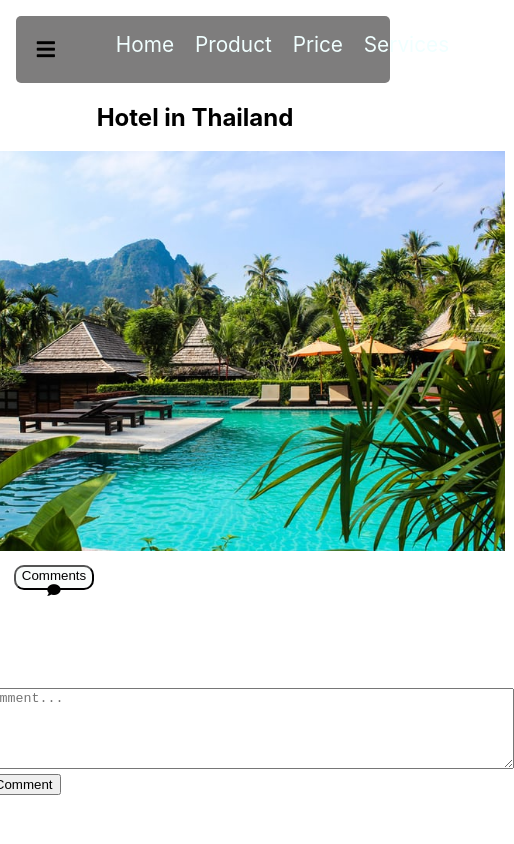
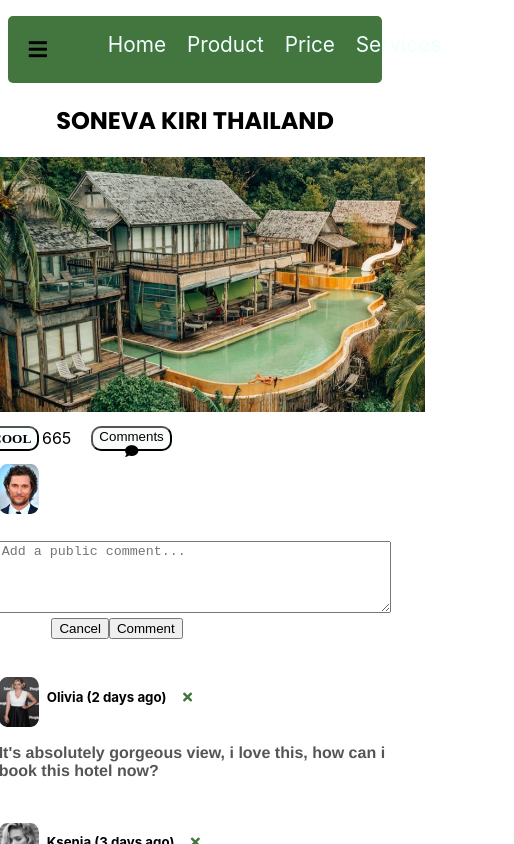
Before and after one commit to Be-positive/react-hotels, a React (Create React App) app: page / in a window 390 px wide. Both pictures are taken after a click on the button "Comments". Shown: the top 844 px of the page, 514 px wide, since content can reach past the window. Built offline with nearby package versions, Linux system fonts and the light colour scheme.

Commit message:
Changes in comment line, you include there clear button

```diff
--- a/src/App.js
+++ b/src/App.js
@@ -3,6 +3,7 @@
 import './App.css';
 import Navbar from './components/Navbar';
 import Main from './components/Main'
+import Countries from './components/Countries';
 
 
 function App() {
@@ -12,6 +13,8 @@
 
       <Main />
 
+      <Countries/>
+
 
 
     </div>
--- /dev/null
+++ b/src/components/Countries.js
@@ -0,0 +1,37 @@
+import React, {useEffect} from 'react'
+import './Countries.scss';
+
+const useEffectCountries = () => {
+
+    /* const Api = "https://restcountries.eu/rest/v2/all" */
+/*     const data = [
+        { id: 1, name: 'john' },
+        { id: 2, name: 'peter' },
+        { id: 3, name: 'susan' },
+        { id: 4, name: 'anna' },
+      ];
+    const [people, setPeople] = React.useState(data);
+
+    const removeItem = (id) => {
+        let newPeople = people.filter((person) => person.id !== id);
+        console.log(people)
+        setPeople(newPeople);
+    }; */
+
+
+
+    return (
+
+        <>
+        <main>
+            <h2>Countries and top Hotels</h2>
+
+
+        </main>
+
+
+        </>
+    )
+}
+
+export default useEffectCountries
--- /dev/null
+++ b/src/components/Countries.scss
@@ -0,0 +1,6 @@
+main {
+  display: flex;
+  justify-content: center;
+  align-items: center;
+  flex-direction: column;
+}
--- a/src/components/Main.js
+++ b/src/components/Main.js
@@ -1,5 +1,5 @@
-import React, {useEffect} from 'react'
-import Image1 from './images/hotel-thailand.jpg';
+import React, {useState} from 'react'
+import Image1 from './images/hotel-thailand3.jpg';
 import Image2 from './images/Olivia.jpg';
 import Image3 from './images/Ksenia.jpg';
 import Image4 from './images/Jone.jpg';
@@ -7,8 +7,8 @@
 /* import './Main.css';  */
 import './Main.scss';
 
-const Main = () => {
-    const[like, setLike] = React.useState(665)
+const UseStateMain = () => {
+    const[like, setLike] = useState(665)
 
     const clickHandler = () => {
         setLike((prev)=> prev + 1)
@@ -38,21 +38,23 @@
     const firstImage = <img src={Image2} alt="" height='50px' width='40px' style ={{borderRadius:'20%'}} />
     const secondImage = <img src={Image3} alt="" height='50px' width='40px' style ={{borderRadius:'20%'}} />
     const thirdImage = <img src={Image4} alt="" height='50px' width='40px' style ={{borderRadius:'20%'}} />
-    const fourthImage = <img src={Image5} alt="" height='50px' width='40px' style ={{borderRadius:'20%'}} />
+    /* const fourthImage = <img src={Image5} alt="" height='50px' width='40px' style ={{borderRadius:'20%'}} /> */
 
     /* const newComments = {id: 4, time: "(1 sec ago)", img: fourthImage, name: "Mathew", comment: "Ooo how is it possible, live like in the movie..." } */
 
     const data = [
         {id: 1, time: "(2 days ago)", img:firstImage, name: "Olivia", comment: "It's absolutely gorgeous view, i love this, how can i book this hotel now?"},
-        {id: 2, time: "(3 days ago)", img:secondImage, name: "Ksenia", comment: "We were in this hotel last summer, recommended 100%!"},
-        {id: 3, time: "(5 days ago)", img:thirdImage, name: "Jone", comment: "I love Thailand, i always meet there beautiful peoples with happy mood."},
+        {id: 2, time: "(3 days ago)", img:secondImage, name: "Ksenia", comment: "Great experience! I really love food here. I stayed at sunset villa. It’s a big and nice house. The bathroom,dressing room and toilet are not so convenient as they separated and not connected. The staffs are so nice and very helpful especially all the staffs at the beach."},
+        {id: 3, time: "(5 days ago)", img:thirdImage, name: "Jone", comment: "Unique experience here I would say from fresh fruits, fresh juices, free & good sport activities, kayaking in mangrove, spa & highlight afternoon “Tree Pod”. If you wanna enjoy vacation in remote area, private beach, do water sports (everything is free), of course with higher price you can choose to be here. "},
     ]
-    /* const[comment, setComment] = React.useState(data) */
+
+
 
     function newOne(e) {
         e.preventDefault(e);
 
         let div1 = document.createElement('div')
+        div1.id = "closeMyComm"
         let newDiv = document.getElementById('new-comment')
         newDiv.appendChild(div1);
         let div2 = document.createElement('div')
@@ -61,7 +63,11 @@
         img.src = "https://stuki-druki.com/biofoto3/matthew-mcconaughey-01.jpg"
         div2.appendChild(img)
         let h5 = document.createElement('h5')
-        h5.innerHTML = "Mathew (a few seconds ago)"
+        h5.innerHTML = "Matthew (a few seconds ago)"
+        let i = document.createElement('i')
+        i.className = 'fas fa-times'
+        i.onclick = function(){div1.className = "hideMyComment"}
+        h5.appendChild(i)
         div2.appendChild(h5)
         let h4 = document.createElement('h4')
         div1.appendChild(h4)
@@ -71,11 +77,27 @@
         } else {
             h4.innerHTML = textArea.value
         }
+        textArea.value = "";
+
+
+/*         const randomNum = Math.floor((Math.random() * 9999) + 1)
+        div1.id = randomNum
+        console.dir(h5) */
+
 
         //you can append smth before div, using insertBefore() methods, but it's more complicated
         //because even if you have child before, you print each time before this child
         // but you need -> any child needs appendent before this new append child! and so on
         //you can add eventListener with buttons, when you push 'enter' -> comments is published auto
+
+    }
+
+    const[comm, setComm] = useState(data);
+
+    const closeComment = (id) => {
+        let removeComment = comm.filter((pers) => pers.id !== id)
+        console.log(comm)
+        setComm(removeComment)
 
     }
 
@@ -95,8 +117,8 @@
     return (
 
         <main>
-            <h2>Hotel in Thailand </h2>
-            <img src={Image1} alt="" height='400px' width='620px' />
+            <h2>SONEVA KIRI THAILAND</h2>
+            <img className = "mainImage" src={Image1} alt="" /* height='400px' width='620px' */ />
             <div className='likes'>
                 <button className='btn' onClick={clickHandler}><i className="fas fa-heart">COOL</i></button>
                 <p>{like}</p>
@@ -107,7 +129,7 @@
                 <div className="myComment">
                     <img src={Image5} alt="" height='50px' width='40px' style ={{borderRadius:'20%'}} />
                     <label htmlFor="comment"></label>
-                    <textarea id = "textArea" cols="77" rows="5" placeholder='Add a public comment...'></textarea><br />
+                    <textarea id = "textArea" cols="88" rows="5" placeholder='Add a public comment...'></textarea><br />
                </div>
 
                <div className='btn-comments'>
@@ -115,16 +137,15 @@
                    <button onClick={newOne}>Comment</button>
                </div>
                <div id="new-comment"></div>
-               <div className="oldComments">{data.map((data) => {
-
-                   return <div className="oldOld" key={data.id}>
+               <div className="oldComments">{comm.map((pers) => {
+                   const {id, img, name, time, comment} = pers
+                   return <div className="oldOld" key={id}>
                             <div>
-                                <h4 style={{marginRight:'0.5em'}}>{data.img} </h4>
-                                <h5>{data.name} {data.time}</h5>
+                                <h4 style={{marginRight:'0.5em'}}>{img} </h4>
+                                <h5>{name} {time} <i id="closeCom" onClick={() => closeComment(id)} className={'fas fa-times'}></i></h5>
                             </div>
-                            <h4 className="oldComment">{data.comment}</h4>
-
-                          </div>
+                            <h4 className="oldComment">{comment}</h4>
+                        </div>
                })}
                </div>
             </form>
@@ -133,4 +154,4 @@
     )
 }
 
-export default Main
+export default UseStateMain
--- a/src/components/Main.scss
+++ b/src/components/Main.scss
@@ -1,15 +1,28 @@
+@import url("https://fonts.googleapis.com/css2?family=Poppins:wght@400;700&display=swap");
+
 main {
   display: flex;
   justify-content: center;
   align-items: center;
   flex-direction: column;
+
+  h2 {
+    font-family: "Poppins";
+  }
+
   form {
+    margin-right: 21em;
+    margin-left: 21.5em;
     display: flex;
     flex-direction: column;
     .myComment {
       img {
         margin-right: 0.75em;
         margin-bottom: 1.9em;
+      }
+      textarea {
+        width: 50em;
+        height: 5.5em;
       }
     }
     .btn-comments {
@@ -30,6 +43,11 @@
           }
           h5 {
             margin-top: 1em;
+            i {
+              margin-left: 1em;
+              cursor: pointer;
+              color: rgb(67, 117, 63);
+            }
           }
         }
         h4 {
@@ -54,6 +72,11 @@
           flex-direction: row;
           h5 {
             margin-top: 2.5em;
+            #closeCom {
+              margin-left: 1em;
+              cursor: pointer;
+              color: rgb(67, 117, 63);
+            }
           }
         }
       }
@@ -62,7 +85,7 @@
   .likes {
     display: flex;
     flex-direction: row;
-    margin-right: 25em;
+    margin-right: 46.5em;
     .btn2 {
       margin-top: 1em;
       height: 25px;
@@ -80,3 +103,153 @@
     }
   }
 }
+
+.hideMyComment {
+  display: none;
+}
+
+@media only screen and (max-width: 1422px) {
+  main {
+    #comments {
+      margin-right: 15em;
+      margin-left: 13.5em;
+      .myComment {
+        textarea {
+          width: 45em;
+          height: 5.5em;
+        }
+      }
+    }
+  }
+}
+@media only screen and (max-width: 1170px) {
+  main {
+    #comments {
+      margin-right: 12em;
+      margin-left: 6em;
+      .myComment {
+        textarea {
+          width: 47em;
+          height: 5.5em;
+        }
+      }
+    }
+  }
+}
+
+@media only screen and (max-width: 1028px) {
+  main {
+    .mainImage {
+      width: 800px;
+      height: 410px;
+    }
+    .likes {
+      margin-right: 36.5em;
+    }
+    #comments {
+      margin-right: 8em;
+      margin-left: 6.5em;
+      .myComment {
+        textarea {
+          width: 40em;
+          height: 5.5em;
+        }
+      }
+    }
+  }
+}
+
+@media only screen and (max-width: 840px) {
+  main {
+    .mainImage {
+      width: 670px;
+      height: 350px;
+    }
+    .likes {
+      margin-right: 28.5em;
+    }
+    #comments {
+      margin-right: 3em;
+      margin-left: 5em;
+      .myComment {
+        textarea {
+          width: 37em;
+          height: 5.5em;
+        }
+      }
+    }
+  }
+}
+
+@media only screen and (max-width: 700px) {
+  main {
+    .mainImage {
+      width: 600px;
+      height: 300px;
+    }
+    .likes {
+      margin-right: 24em;
+    }
+    #comments {
+      margin-right: 2em;
+      margin-left: 2.5em;
+      .myComment {
+        img {
+          margin-bottom: 1.4em;
+        }
+        textarea {
+          width: 30em;
+          height: 5em;
+        }
+      }
+    }
+  }
+}
+
+@media only screen and (max-width: 630px) {
+  main {
+    .mainImage {
+      width: 520px;
+      height: 280px;
+    }
+    .likes {
+      margin-right: 19em;
+    }
+    #comments {
+      margin-right: 1em;
+      margin-left: 2.5em;
+      .myComment {
+        img {
+          margin-bottom: 1.4em;
+        }
+        textarea {
+          width: 30em;
+          height: 5em;
+        }
+      }
+    }
+  }
+}
+
+@media only screen and (max-width: 550px) {
+  main {
+    .mainImage {
+      width: 460px;
+      height: 255px;
+    }
+    .likes {
+      margin-right: 15.3em;
+    }
+    #comments {
+      margin-right: 1em;
+      margin-left: 1em;
+
+      .myComment {
+        textarea {
+          width: 29em;
+          height: 5em;
+        }
+      }
+    }
+  }
+}
--- a/src/components/Navbar.css
+++ b/src/components/Navbar.css
@@ -1,8 +1,10 @@
 nav {
   display: flex;
-  background-color: rgb(126, 125, 125);
-  margin-left: 1em;
+  background-color: rgb(67, 117, 63);
+  margin-left: 0.5em;
   margin-top: 1em;
+  margin-right: 0.5em;
+
   border-radius: 5px;
 }
 nav .navbar-items {
```
Also changed, not shown: src/components/images/hotel-thailand2.jpg (added), src/components/images/hotel-thailand3.jpg (added).
